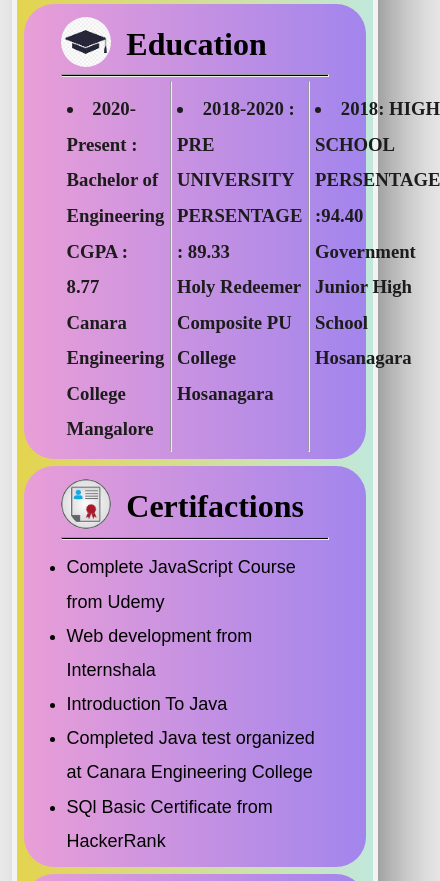
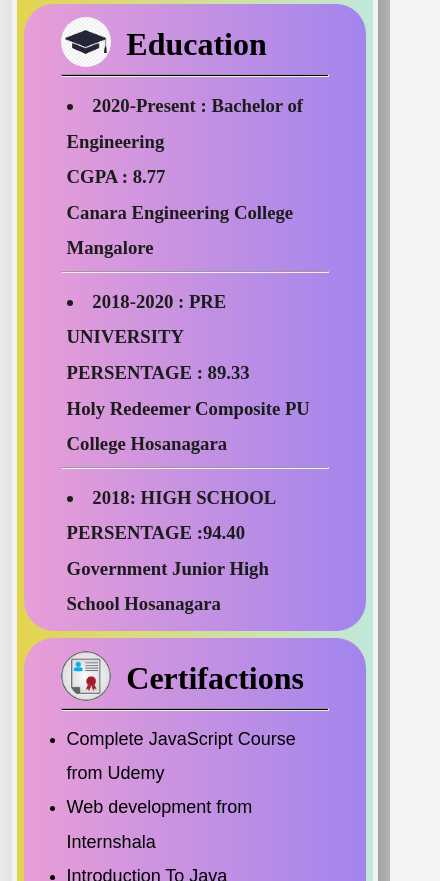
Before and after one commit to Chethankumarkv/ChethanResume.github.io, a plain HTML site: page index.html in a window 390 px wide. Shown: the part 1868-2749 px from the top of the page, 440 px wide, since content can reach past the window. Drawn offline with Linux system fonts and the light colour scheme.

Commit message:
Update home.css

```diff
--- a/home.css
+++ b/home.css
@@ -279,6 +279,8 @@ box-shadow: 29px 23px 92px -36px rgba(0,0,0,0.75);
     width: auto;
     padding: 2% 0% 2% 0%;
     margin-bottom: 3%;
+  }.educationContainer{
+    display: block;
   }
 
 }
```
